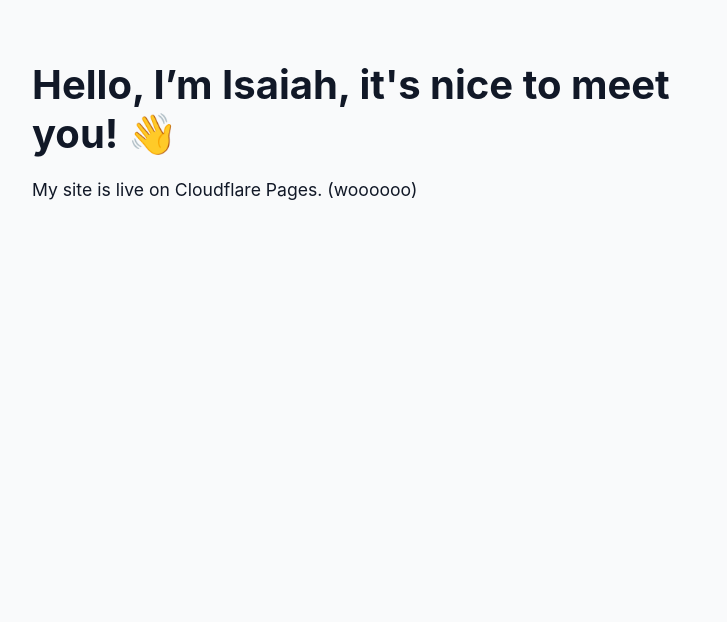
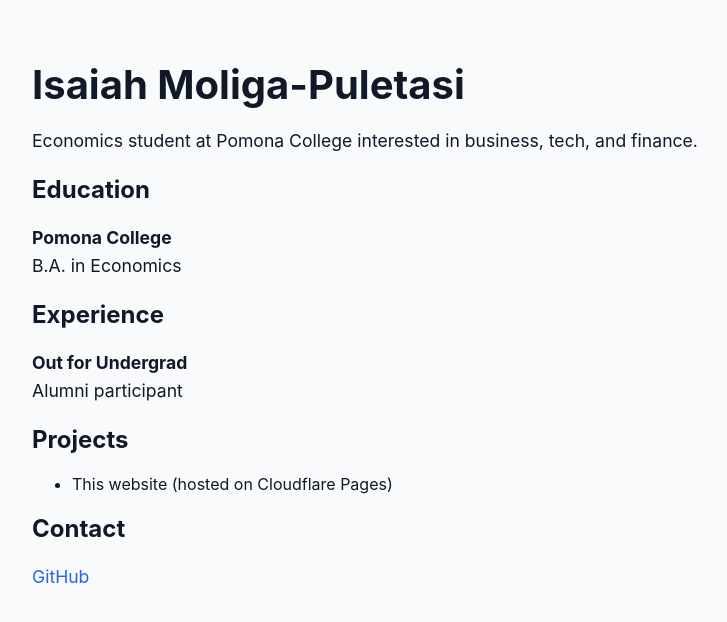
Before and after one commit to isaiahmoligapuletasi/my-website, a plain HTML site: page index.html in a window 1280 px wide. Shown: the whole page, without its empty margins (258-985 px from the left). Drawn offline with Linux system fonts and the light colour scheme.

Commit message:
Update index.html

```diff
--- a/index.html
+++ b/index.html
@@ -5,7 +5,29 @@
     <link rel="stylesheet" href="style.css">
   </head>
   <body>
-    <h1>Hello, I’m Isaiah, it's nice to meet you! 👋</h1>
-    <p>My site is live on Cloudflare Pages. (woooooo)</p>
-  </body>
+  <h1>Isaiah Moliga-Puletasi</h1>
+  <p>Economics student at Pomona College interested in business, tech, and finance.</p>
+
+  <h2>Education</h2>
+  <p>
+    <strong>Pomona College</strong><br>
+    B.A. in Economics
+  </p>
+
+  <h2>Experience</h2>
+  <p>
+    <strong>Out for Undergrad</strong><br>
+    Alumni participant
+  </p>
+
+  <h2>Projects</h2>
+  <ul>
+    <li>This website (hosted on Cloudflare Pages)</li>
+  </ul>
+
+  <h2>Contact</h2>
+  <p>
+    <a href="https://github.com/isaiahmoligapuletasi">GitHub</a>
+  </p>
+</body>
 </html>
```
